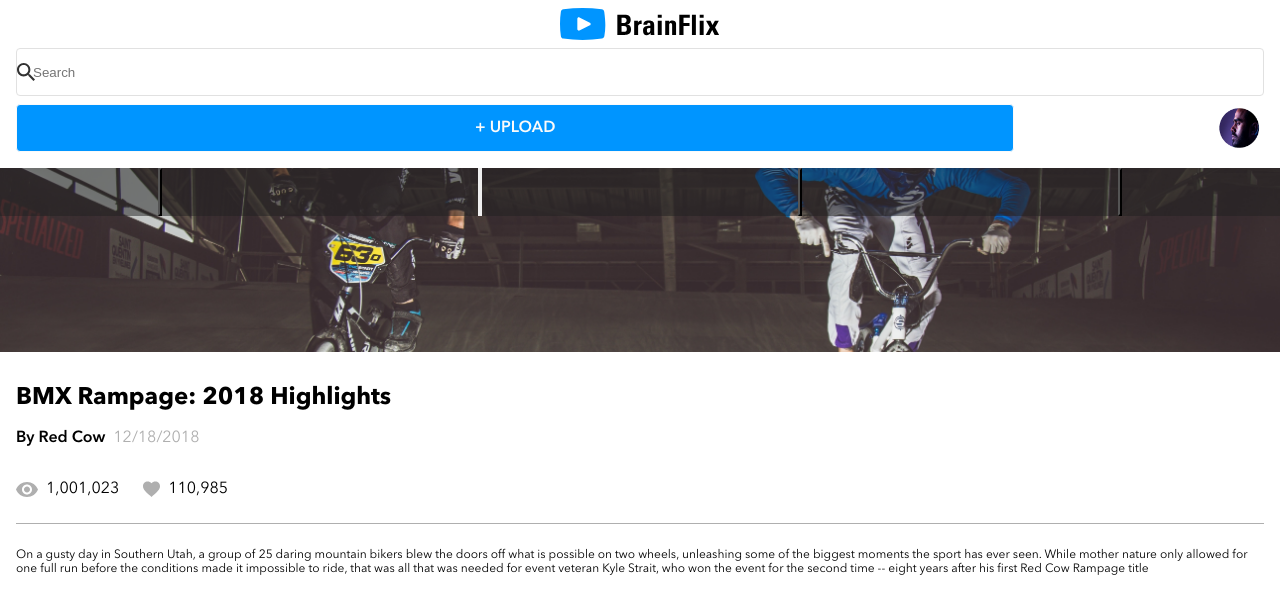
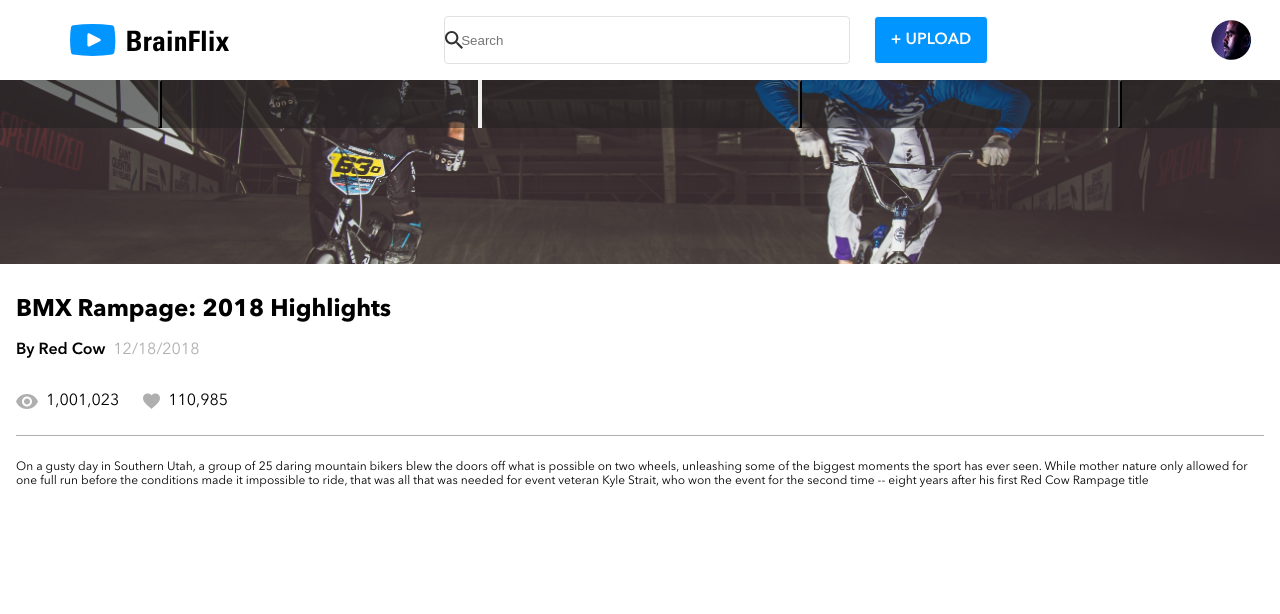
Before and after one commit to monica-zarate/monica-zarate-brainflix, a React (Create React App) app in the folder sprint-one/: page / in a window 1280 px wide. Shown: the top 614 px of the page. Built offline with nearby package versions, Linux system fonts and the light colour scheme.

Commit message:
Completed the Header Section Styles to be responsive for all three devices.

```diff
--- a/sprint-one/src/components/styles/main.css
+++ b/sprint-one/src/components/styles/main.css
@@ -42,14 +42,41 @@ body {
 .header {
   -ms-flex-wrap: wrap;
       flex-wrap: wrap;
-  height: 10.5rem;
   padding: 0.5rem 1rem 1rem 1rem;
+}
+
+@media (min-width: 768px) {
+  .header {
+    -ms-flex-wrap: nowrap;
+        flex-wrap: nowrap;
+    padding: 1rem 1.5rem;
+    height: 5rem;
+  }
+}
+
+@media (min-width: 1440px) {
+  .header {
+    padding: 1rem 11.25rem;
+  }
 }
 
 .header__logo {
   width: 50%;
   height: 2rem;
   margin: 0 0 0.5rem 0;
+}
+
+@media (min-width: 768px) {
+  .header__logo {
+    margin: 0 10.5rem 0 0;
+    width: 66%;
+  }
+}
+
+@media (min-width: 1440px) {
+  .header__logo {
+    margin: 0 31.8rem 0 0;
+  }
 }
 
 .header__input {
@@ -69,6 +96,18 @@ body {
   border: 2px solid #0095ff;
 }
 
+@media (min-width: 768px) {
+  .header__input {
+    margin: 0 1.5rem 0 0;
+  }
+}
+
+@media (min-width: 1440px) {
+  .header__input {
+    width: 120%;
+  }
+}
+
 .header__nav {
   -ms-flex-wrap: wrap;
       flex-wrap: wrap;
@@ -83,6 +122,12 @@ body {
   margin: 0.5rem 0 0 0;
 }
 
+@media (min-width: 768px) {
+  .header__nav {
+    margin: 0;
+  }
+}
+
 .header__btn {
   color: #fafafa;
   background-color: #0095ff;
@@ -92,6 +137,7 @@ body {
   font-size: 1rem;
   border-radius: 4px;
   border: 1px solid #fafafa;
+  max-width: 14.25rem;
   width: 80%;
   outline: none;
   height: 3rem;
@@ -103,6 +149,13 @@ body {
 
 .header__btn:active {
   background-color: #0065ad;
+}
+
+@media (min-width: 768px) {
+  .header__btn {
+    width: unset;
+    padding: 0.5rem 1rem;
+  }
 }
 
 .header__user-icon {
--- a/sprint-one/src/components/styles/partials/_header.scss
+++ b/sprint-one/src/components/styles/partials/_header.scss
@@ -3,16 +3,15 @@
 .header {
   @extend .flex-center;
   flex-wrap: wrap;
-  height: 10.5rem;
   padding: 0.5rem 1rem 1rem 1rem;
 
   @include tablet {
-    // display: flex;
-    // align-items: center;
-    // justify-content: flex-start;
+    flex-wrap: nowrap;
+    padding: 1rem 1.5rem;
+    height: 5rem;
   }
   @include desktop {
-    // padding: 0 11.25rem;
+    padding: 1rem 11.25rem;
   }
 
   &__logo {
@@ -21,12 +20,12 @@
     margin: 0 0 0.5rem 0;
 
     @include tablet {
-      //   margin: 0.75rem 0 0 1.5rem;
-      // width: 7.5rem;
+      margin: 0 10.5rem 0 0;
+      width: 66%;
     }
 
     @include desktop {
-      //   margin: 0.5rem 0 0 0;
+      margin: 0 31.8rem 0 0;
     }
   }
 
@@ -45,6 +44,14 @@
     &:focus {
       border: 2px solid $primary-btn;
     }
+
+    @include tablet {
+      margin: 0 1.5rem 0 0;
+    }
+
+    @include desktop {
+      width: 120%;
+    }
   }
 
   &__nav {
@@ -55,10 +62,9 @@
     justify-content: space-between;
     margin: 0.5rem 0 0 0;
 
-    // @include tablet {
-    //   flex-wrap: nowrap;
-    //   flex-direction: row;
-    // }
+    @include tablet {
+      margin: 0;
+    }
   }
 
   &__btn {
@@ -70,7 +76,7 @@
     font-size: 1rem;
     border-radius: 4px;
     border: 1px solid $secondary-color;
-    // max-width: 18rem;
+    max-width: 14.25rem;
     width: 80%;
     outline: none;
     height: 3rem;
@@ -82,70 +88,15 @@
     &:active {
       background-color: $primary-btn-hover;
     }
+
+    @include tablet {
+      width: unset;
+      padding: 0.5rem 1rem;
+    }
   }
 
   &__user-icon {
     height: 3rem;
     width: 3rem;
-    // border-radius: 50%;
   }
 }
-
-// .nav {
-
-//   &__url {
-//     height: 3rem;
-//   }
-
-//     &__logo {
-
-//     }
-//   &__links {
-//     list-style: $list-reset;
-//     font-family: $primary-font-demi;
-//     display: flex;
-//     width: 100%;
-//     justify-content: space-evenly;
-
-//     @include tablet {
-//       width: 15.5rem;
-//       height: 2.5rem;
-//       margin-top: 2.5rem;
-//     }
-
-//     @include desktop {
-//       height: 3rem;
-//       margin-top: 2rem;
-//     }
-
-//     &-content:hover {
-//       cursor: pointer;
-//     }
-
-//     &-content,
-//     &-content--active {
-//       text-align: center;
-//       width: 50%;
-//       font-size: 0.7rem;
-
-//       @include tablet {
-//         width: 30%;
-//       }
-
-//       @include desktop {
-//         margin-left: 3.5rem;
-//         font-size: 1rem;
-//       }
-//     }
-
-//     &-content--active {
-//       color: $secondary-color;
-//       border-bottom: 5px solid $secondary-color;
-//       padding-bottom: 13px;
-
-//       @include tablet {
-//         border-bottom: 3px solid $secondary-color;
-//       }
-//     }
-//   }
-// }
```
